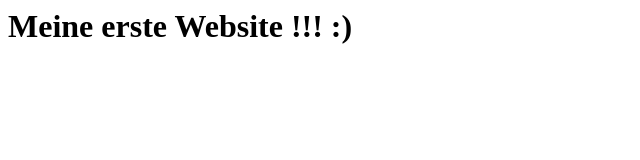
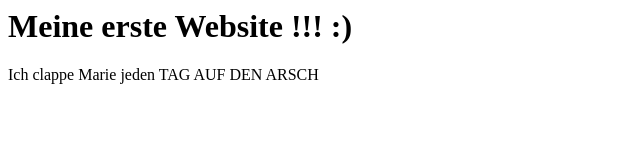
Before and after one commit to theddy-ui/theddy-ui.github.io, a plain HTML site: page index.html in a window 1280 px wide. Shown: the whole page, without its empty margins (0-640 px from the left). Drawn offline with Linux system fonts and the light colour scheme.

Commit message:
Add paragraph to index.html

```diff
--- a/index.html
+++ b/index.html
@@ -2,5 +2,6 @@
   <head></head>
   <body>
     <h1>Meine erste Website !!! :)</h1>
+    <p>Ich clappe Marie jeden TAG AUF DEN ARSCH</p>
   </body>
 </html>
```
